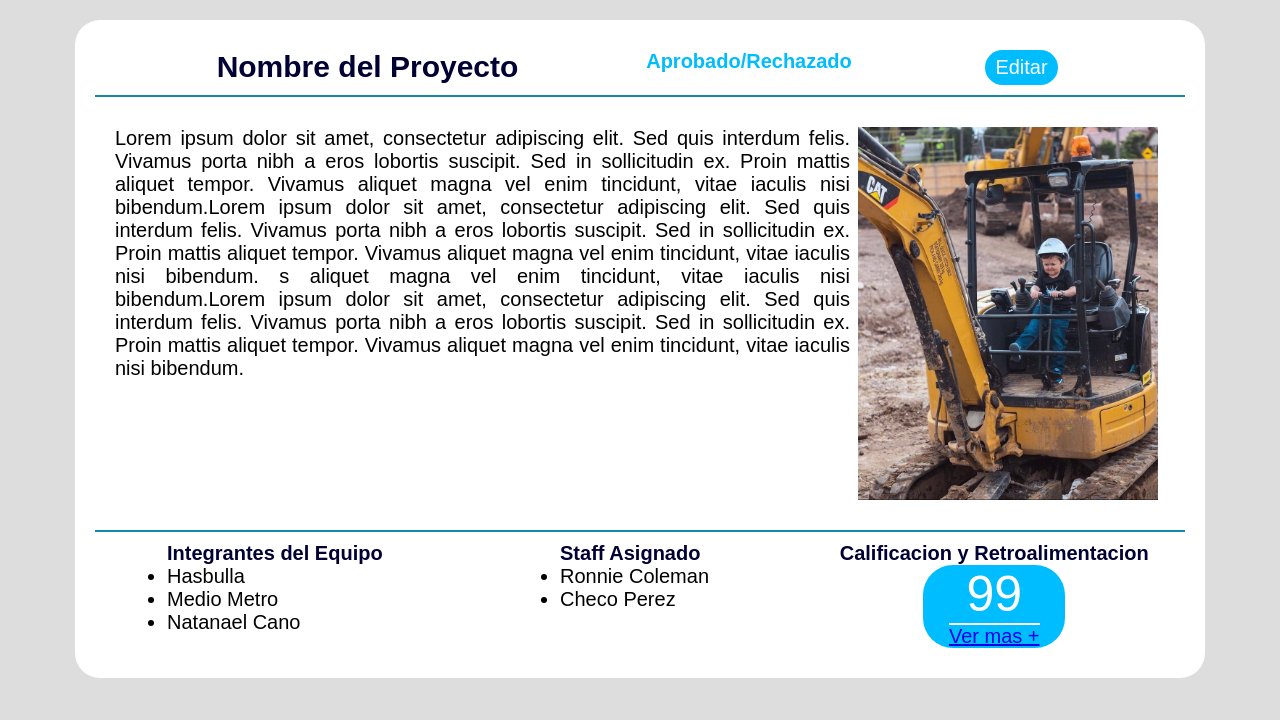
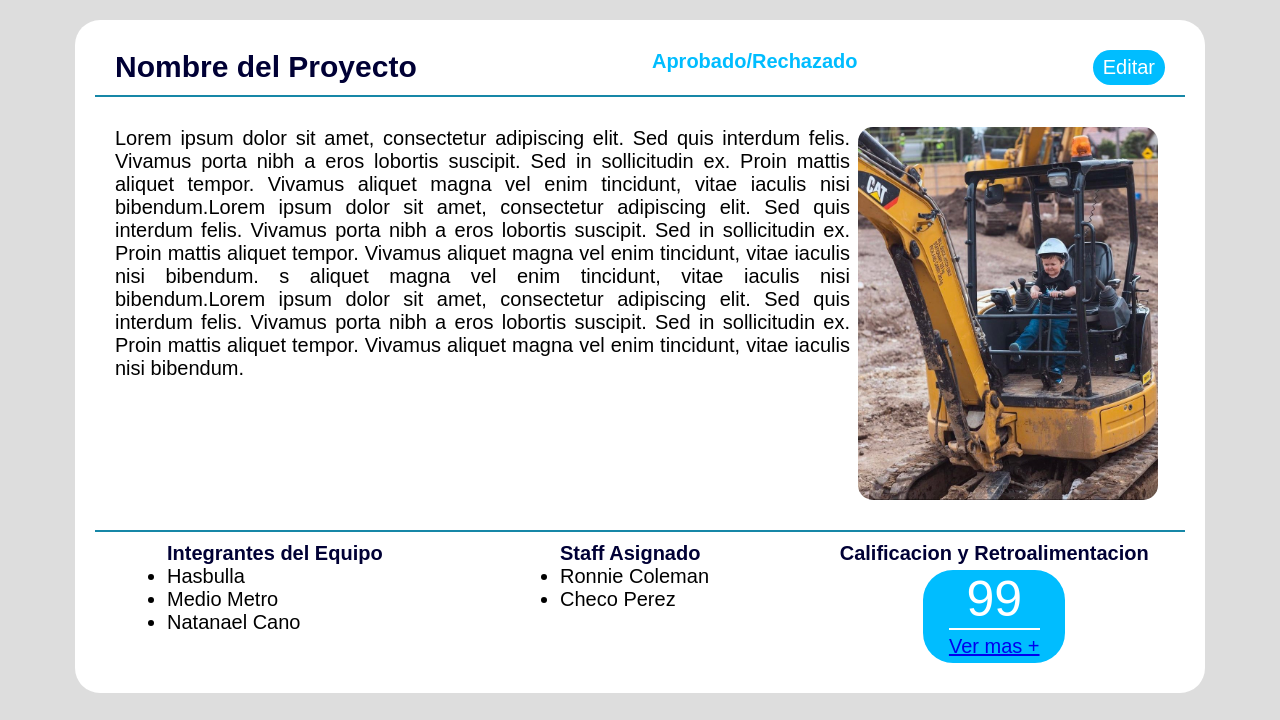
Before and after one commit to OshkarVTec/ExpoIngenieriasWeb, a PHP site: page /proyecto.html in a window 1280 px wide. Shown: the part 80-800 px from the top of the page. Run offline with PHP 8.4, Linux system fonts and the light colour scheme; some web fonts are replaced.

Commit message:
minor changes

```diff
--- a/CSS/style.css
+++ b/CSS/style.css
@@ -116,14 +116,16 @@ h1 {
 }
 
 .firstrow{
-  justify-items: center;
-  display: grid;
+  justify-content: space-between;
+  display: flex;
   grid-template-columns: 50% 20% 30%;
   margin-top: 10px;
   margin-bottom: 10px;
+  padding-inline: 20px;
 }
 .firstrow .title{
   font-size: 30px;
+
 }
 .firstrow .status{
   color: var(--wordaccent1R);
@@ -176,6 +178,7 @@ h1 {
 .secondrow .img{
   width:300px;
   height:auto;
+  border-radius: 15px;
 }
 
 .thirdrow{
@@ -186,11 +189,6 @@ h1 {
   margin-bottom: 10px;
 }
 
-.topline{
-  display: grid;
-  grid-template-columns: 70%;
-}
-
 .thirdrow .calbox{
   background-color: var(--wordaccent1R);
   color: #FFFFFF;
@@ -199,6 +197,7 @@ h1 {
   justify-content: center;
   align-items: center;
   margin-inline: 27%;
+  margin-top: 5px;
 }
 
 .thirdrow .cal{
@@ -207,3 +206,7 @@ h1 {
   align-items: center;
   font-size: 50px;
 }
+
+.thirdrow .caltext{
+  padding-block: 5px;
+}
```
